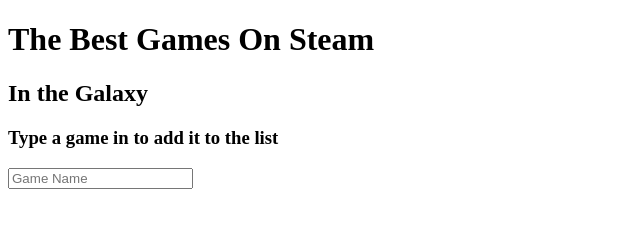
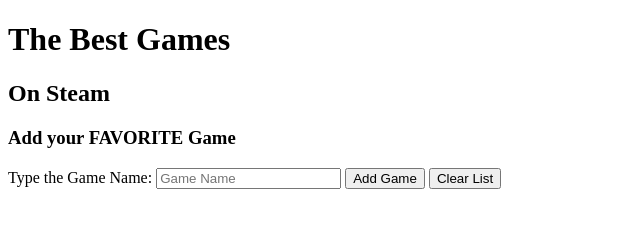
Before and after one commit to ArmadaDev25/WebInterfaces_CSC, a plain HTML site: page 3.1_ManipingDataWithJS/index.html in a window 1280 px wide. Shown: the whole page, without its empty margins (0-640 px from the left). Drawn offline with Linux system fonts and the light colour scheme.

Commit message:
Update index.html

```diff
--- a/3.1_ManipingDataWithJS/index.html
+++ b/3.1_ManipingDataWithJS/index.html
@@ -4,14 +4,18 @@
 
     </head>
     <header>
-        <h1>The Best Games On Steam</h1>
-        <h2>In the Galaxy</h2>
+        <div>
+            <h1>The Best Games </h1>
+            <h2>On Steam</h2>
+        </div>
     </header>
     <body>
-        <h3>Type a game in to add it to the list</h3>
+        <h3>Add your FAVORITE Game</h3>
         <!-- Input Section -->
-         <input type="gameName" placeholder="Game Name">
-
+        <label for="txtGameName">Type the Game Name:</label>
+        <input type="text" id="txtGameName" name="txtGameName" placeholder="Game Name">
+        <button type="submit" onclick="addGame();"> Add Game</button>
+        <button type="submit" onclick="clearList();"> Clear List</button>
     </body>
 
 </html>
```
